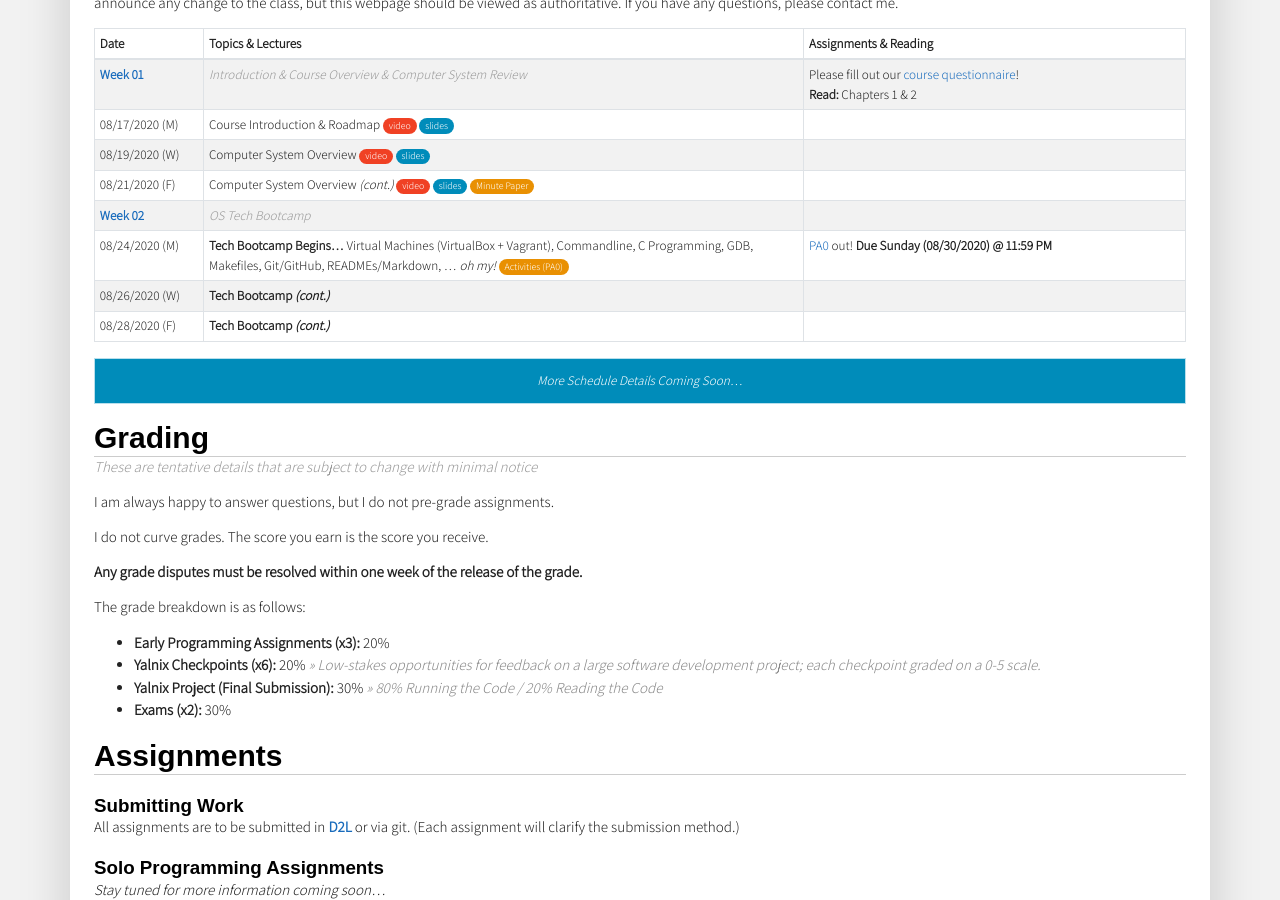
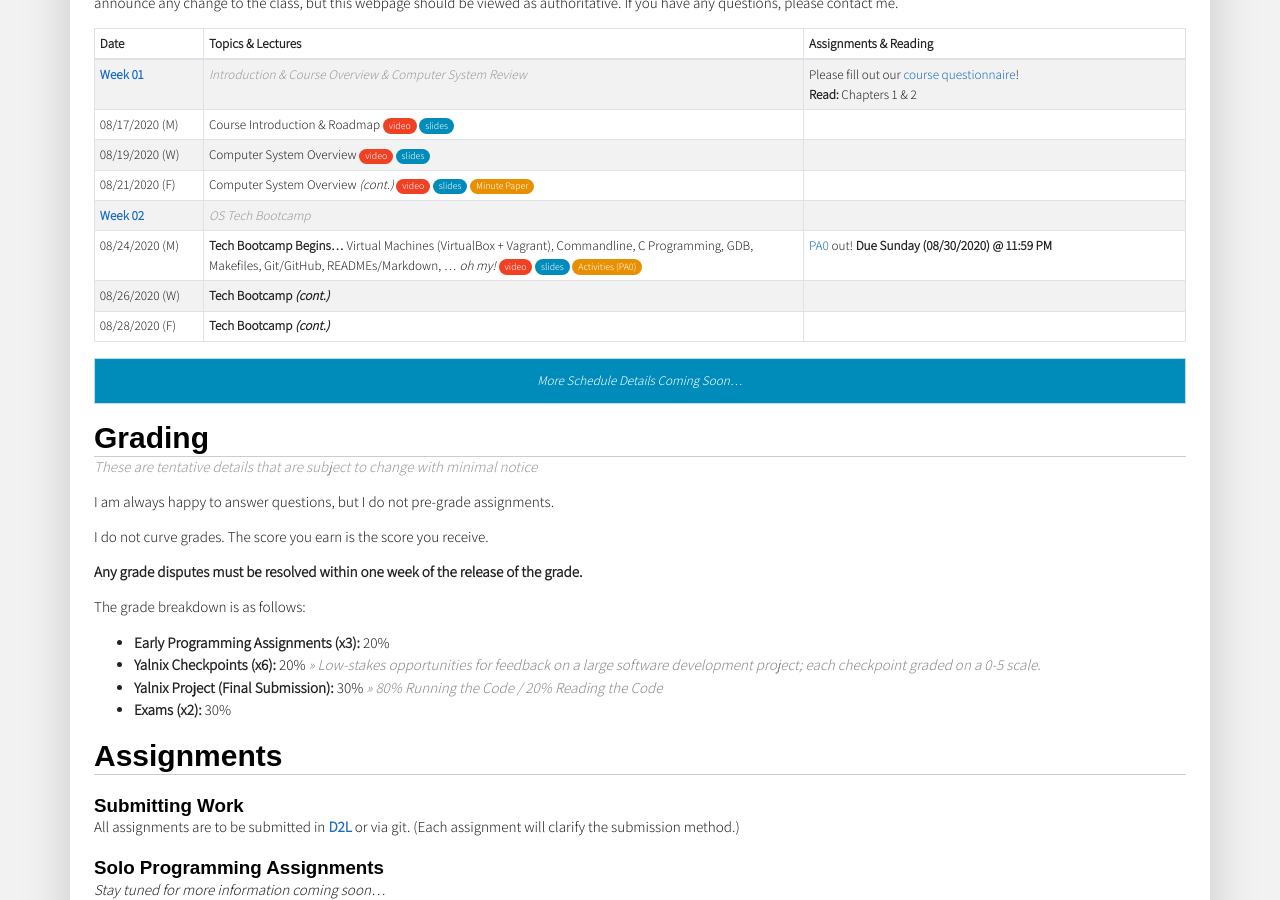
Before and after one commit to traviswpeters/cs460-2020-fall, a Jekyll site: the page built from index.md, in a window 1280 px wide and 900 px high, scrolled down 1463 px. Built offline with Jekyll 4.4.1, drawn with Linux system fonts in a browser that asks for light colours; nearby versions of some CDN libraries; some web fonts are replaced; comment, search, counter and statistics services are not loaded.

Commit message:
slides+links for today

```diff
--- a/index.md
+++ b/index.md
@@ -149,6 +149,8 @@ If you have any questions, please contact me.
 <!-- Topics & Lecture Details Here -->
 <td markdown="span" markdown="1">
 - **Tech Bootcamp Begins...** Virtual Machines (VirtualBox + Vagrant), Commandline, C Programming, GDB, Makefiles, Git/GitHub, READMEs/Markdown, ... _oh my!_
+[video](https://zoom.us/rec/share/2p0lIZPNr09JeKPo6BjdBKcgQIC_eaa80Ccd86INz4Fpsaf6X8rJmD1BgB_9PcE){:.video}
+[slides](files/cs460-00-bootcamp-p1.pdf){:.slides}
 [Activities (PA0)](pa0/){:.activity}
 </td>
 <!-- Assignments & Reading Here -->
```
Also changed, not shown: 1 other file.
